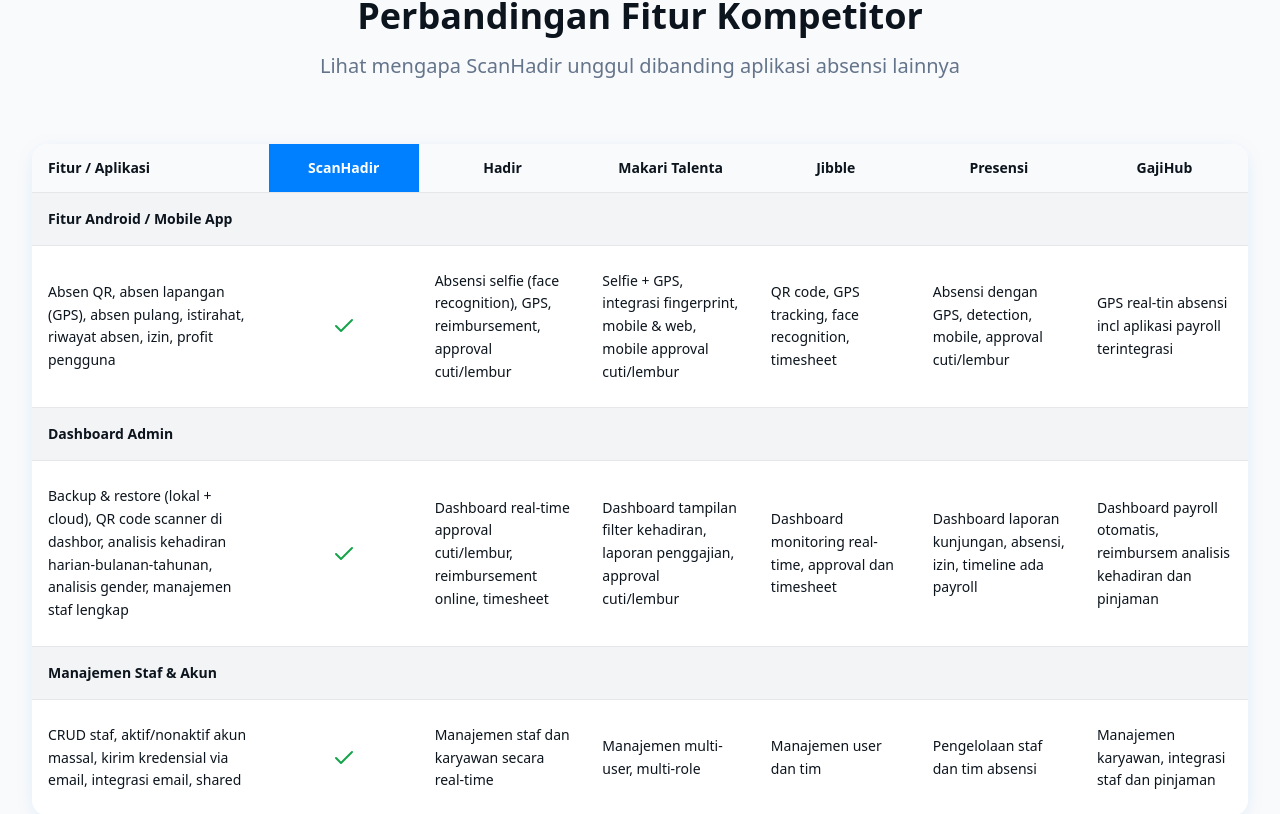
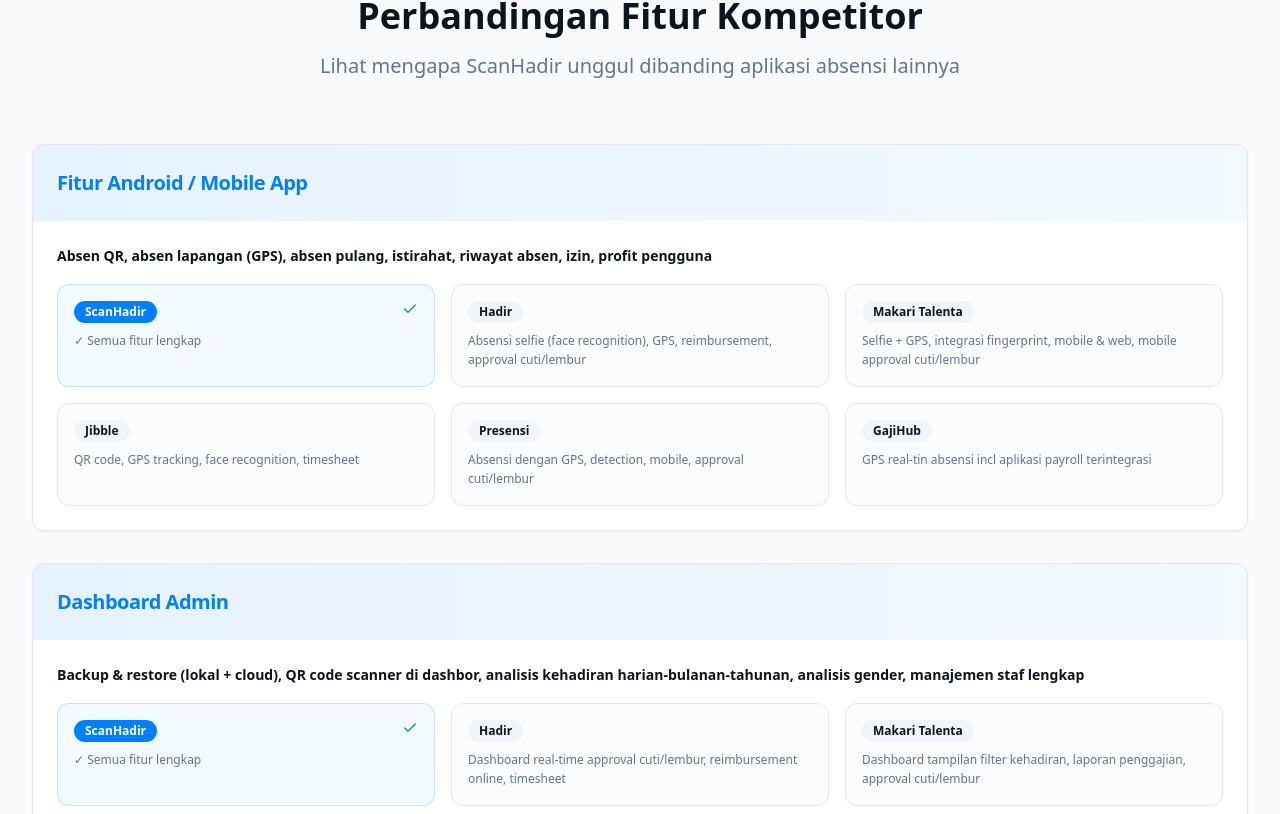
Before and after one commit to rizqi-maulana/scanhadir-hadirkan-solusi-absensi, a React (Vite) app: page / in a window 1280 px wide. Shown: the part 4106-4920 px from the top of the page. Built offline with nearby package versions, Linux system fonts and the light colour scheme.

Commit message:
Refactor feature comparison design
Update the design of the feature comparison section to better accommodate a larger number of features (20). This change aims to improve the visual presentation and readability of the comparison table.

```diff
--- a/src/components/sections/ComparisonSection.tsx
+++ b/src/components/sections/ComparisonSection.tsx
@@ -1,4 +1,5 @@
-import { Table, TableBody, TableCell, TableHead, TableHeader, TableRow } from "@/components/ui/table";
+import { Card, CardContent, CardHeader, CardTitle } from "@/components/ui/card";
+import { Badge } from "@/components/ui/badge";
 import { Check, X } from "lucide-react";
 
 const ComparisonSection = () => {
@@ -68,71 +69,56 @@ const ComparisonSection = () => {
           </p>
         </div>
 
-        <div className="bg-white rounded-2xl shadow-soft overflow-hidden">
-          <div className="overflow-x-auto">
-            <Table>
-              <TableHeader>
-                <TableRow className="bg-gray-50">
-                  <TableHead className="font-bold text-foreground min-w-[200px]">
-                    Fitur / Aplikasi
-                  </TableHead>
+        <div className="space-y-8">
+          {comparisonData.map((category, categoryIndex) => (
+            <Card key={categoryIndex} className="overflow-hidden">
+              <CardHeader className="bg-gradient-to-r from-primary/10 to-primary/5">
+                <CardTitle className="text-xl font-bold text-primary">
+                  {category.category}
+                </CardTitle>
+              </CardHeader>
+              <CardContent className="p-0">
+                {category.features.map((featureRow, featureIndex) => (
+                  <div key={featureIndex} className="border-b last:border-b-0">
+                    <div className="p-6">
+                      <h4 className="font-semibold text-foreground mb-4 text-sm leading-relaxed">
+                        {featureRow.feature}
+                      </h4>
+                      <div className="grid grid-cols-1 md:grid-cols-2 lg:grid-cols-3 gap-4">
                         {competitors.map((competitor) => (
-                    <TableHead
+                          <div
                             key={competitor.key}
-                      className={`font-bold text-center min-w-[150px] ${
+                            className={`p-4 rounded-lg border ${
                               competitor.highlight
-                          ? "bg-primary text-primary-foreground"
-                          : "text-foreground"
+                                ? "bg-primary/5 border-primary/20"
+                                : "bg-muted/30 border-border"
                             }`}
                           >
+                            <div className="flex items-start justify-between mb-2">
+                              <Badge
+                                variant={competitor.highlight ? "default" : "secondary"}
+                                className="text-xs"
+                              >
                                 {competitor.name}
-                    </TableHead>
+                              </Badge>
+                              {competitor.key === "scanhadir" && (
+                                <Check className="h-4 w-4 text-green-600 flex-shrink-0" />
+                              )}
+                            </div>
+                            <p className="text-xs text-muted-foreground leading-relaxed">
+                              {competitor.key === "scanhadir"
+                                ? "✓ Semua fitur lengkap"
+                                : featureRow[competitor.key as keyof typeof featureRow]}
+                            </p>
+                          </div>
                         ))}
-                </TableRow>
-              </TableHeader>
-              <TableBody>
-                {comparisonData.map((category, categoryIndex) => (
-                  <>
-                    <TableRow key={`category-${categoryIndex}`} className="bg-gray-100">
-                      <TableCell
-                        colSpan={competitors.length + 1}
-                        className="font-bold text-foreground py-4"
-                      >
-                        {category.category}
-                      </TableCell>
-                    </TableRow>
-                    {category.features.map((featureRow, featureIndex) => (
-                      <TableRow key={`feature-${categoryIndex}-${featureIndex}`}>
-                        <TableCell className="font-medium text-sm leading-relaxed py-6">
-                          {featureRow.feature}
-                        </TableCell>
-                        <TableCell className="text-center py-6">
-                          <div className="flex items-center justify-center">
-                            <Check className="h-6 w-6 text-green-600" />
                       </div>
-                        </TableCell>
-                        <TableCell className="text-sm leading-relaxed py-6">
-                          {featureRow.hadir}
-                        </TableCell>
-                        <TableCell className="text-sm leading-relaxed py-6">
-                          {featureRow.makari}
-                        </TableCell>
-                        <TableCell className="text-sm leading-relaxed py-6">
-                          {featureRow.jibble}
-                        </TableCell>
-                        <TableCell className="text-sm leading-relaxed py-6">
-                          {featureRow.presensi}
-                        </TableCell>
-                        <TableCell className="text-sm leading-relaxed py-6">
-                          {featureRow.gajihub}
-                        </TableCell>
-                      </TableRow>
+                    </div>
+                  </div>
                 ))}
-                  </>
+              </CardContent>
+            </Card>
           ))}
-              </TableBody>
-            </Table>
-          </div>
         </div>
 
         <div className="text-center mt-8">
```
Lines whose indentation alone changed are shown as unchanged.
